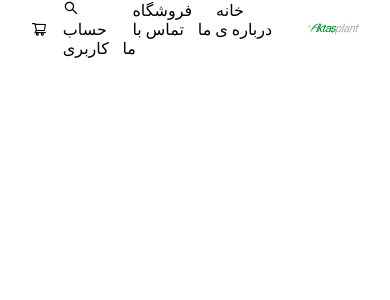
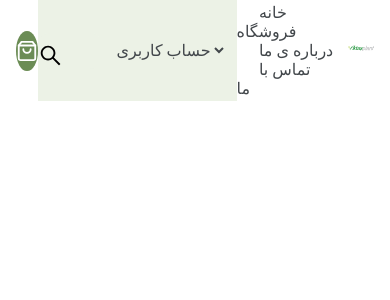
Before and after one commit to hadis-soleymani/cacy, a Next.js app: page / in a window 390 px wide. Shown: the top 300 px of the page. Built offline with nearby package versions, Linux system fonts and the light colour scheme; a web font is replaced by a local one.

Commit message:
navbar without responsive

```diff
--- a/pages/navbar.js
+++ b/pages/navbar.js
@@ -1,27 +1,34 @@
 import Image from "next/image";
+import Link from "next/link";
 import styles from "../styles/navbar.module.scss";
-import { AiOutlineSearch, AiOutlineShoppingCart } from "react-icons/ai";
+import { AiOutlineSearch } from "react-icons/ai";
+import { FiShoppingBag } from "react-icons/fi";
 
 export const Navbar = () => {
   return (
-    <header className={styles.container}>
+    <header className={styles.header}>
       <div>
-        <div>
-          <Image src="/logo.svg" alt="logo" width={100} height={100} />
+        <Image src="/logo.svg" alt="logo" width={100} height={100} />
+      </div>
+      <nav className={styles.nav_right}>
+        <Link href="#"> خانه</Link>
+        <Link href="#"> فروشگاه </Link>
+        <Link href="#"> درباره ی ما </Link>
+        <Link href="#"> تماس با ما </Link>
+      </nav>
+
+      <nav className={styles.nav_left}>
+        <div className={styles.icon_inside}>
+          <input type="text" className={styles.input} />
+          <AiOutlineSearch size={25} />
         </div>
-        <nav className={styles.nav_right}>
-          <a href="#"> خانه</a>
-          <a href="#"> فروشگاه </a>
-          <a href="#"> درباره ی ما </a>
-          <a href="#"> تماس با ما </a>
-        </nav>
-        <nav className={styles.nav_left}>
-          <AiOutlineSearch />
-          <a href="#"> حساب کاربری</a>
-        </nav>
-        <div>
-          <AiOutlineShoppingCart />
-        </div>
+        <select>
+          <option>حساب کاربری</option>
+          <option>ورود</option>
+        </select>
+      </nav>
+      <div className={styles.card_container}>
+        <FiShoppingBag size={22} color="#fff" />
       </div>
     </header>
   );
--- /dev/null
+++ b/styles/_mixin.scss
@@ -0,0 +1,34 @@
+@import "variables";
+
+//center content
+@mixin center {
+  display: flex;
+  align-items: center;
+  justify-content: center;
+}
+
+//search box input
+@mixin input($width) {
+  width: $width;
+  margin-right: 10px;
+  background-color: $light_green;
+  padding: 10px 10px 10px 30px;
+  border: none;
+  outline: none;
+  border-radius: 12px;
+  color: rgb(70, 77, 97);
+  transition: width 0.4s ease-in;
+  &:focus {
+    width: 10rem;
+    background-color: #f6f6f6;
+  }
+}
+
+@mixin link_style {
+  font-size: 1rem;
+  color: $dark_text;
+  transition: color 0.2s ease-in;
+  &:hover {
+    color: $green;
+  }
+}
--- a/styles/_variables.scss
+++ b/styles/_variables.scss
@@ -1,6 +1,10 @@
 /* variables.module.scss */
-$green: rgb(107,140,85);
+$green: rgb(107, 140, 85);
+$light_green: rgb(236, 242, 230);
+$dark_text: #42474b;
 
 :export {
   green: $green;
+  light_green: $light_green;
+  dark_text: $dark_text;
 }
--- a/styles/navbar.module.scss
+++ b/styles/navbar.module.scss
@@ -1,17 +1,75 @@
-@import 'variables';
+@import "variables";
+@import "mixin";
 
-.container {
- display: block;
- height: 10vh;
- div{
+//header container
+.header {
+  top: 0;
+  left: 0;
+  position: fixed;
+  width: 100vw;
+  height: 12vh;
   display: flex;
   flex-direction: row-reverse;
   align-items: center;
   justify-content: space-between;
   padding: 0 4vw;
 }
+
+//right navbar
+.nav_right a {
+  padding: 0 1.4rem;
+  @include link_style;
 }
 
-.nav_right a{
-    padding: 0 10px;
+//////////////////left navbar
+.nav_left {
+  display: flex;
+  align-items: center;
+  width: 18rem;
+  padding-right: 10px;
+  background-color: $light_green;
+  justify-content: flex-end;
+  height: 12vh;
 }
+
+//select option
+.nav_left select {
+  border: none;
+  outline: none;
+  background-color: transparent;
+  text-align: right;
+  color: white;
+  @include link_style;
+  option {
+    background-color: white;
+    color: $dark_text;
+    padding: 0 2px;
+    &:hover {
+      background-color: $green;
+      color: white;
+      box-shadow: none;
+    }
+  }
+}
+
+//search box
+.input {
+  @include input(4rem);
+}
+.icon_inside {
+  position: relative;
+}
+.icon_inside svg {
+  position: absolute;
+  left: 0;
+  top: 10px;
+}
+//////////////////end of left navbar
+
+.card_container {
+  background-color: $green;
+  width: 40px;
+  height: 40px;
+  border-radius: 50%;
+  @include center;
+}
```
Also changed, not shown: public/plant.png (added). Lines whose indentation alone changed are shown as unchanged.
